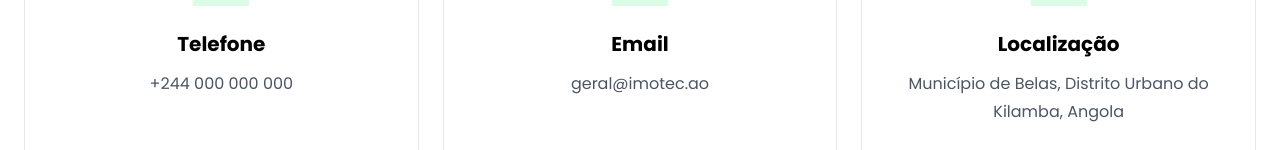
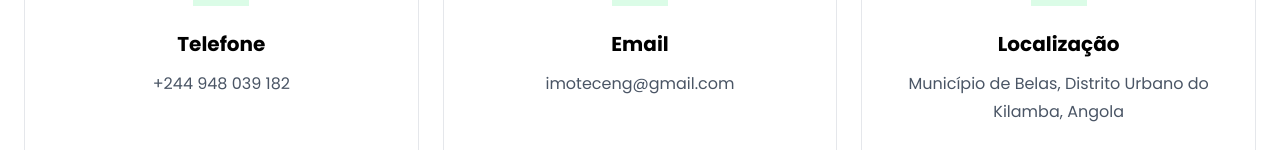
Before and after one commit to nsimbaafonso/imotec, a Next.js app: page /contatos in a window 1280 px wide. Shown: the part 802-952 px from the top of the page. Built offline with nearby package versions, Linux system fonts and the light colour scheme.

Commit message:
Contatos atualizados

```diff
--- a/src/components/contatos/InfoContatos.jsx
+++ b/src/components/contatos/InfoContatos.jsx
@@ -4,14 +4,14 @@ const contactos = [
   {
     icon: "fa-phone",
     titulo: "Telefone",
-    valor: "+244 000 000 000",
-    href: "tel:+244000000000",
+    valor: "+244 948 039 182",
+    href: "tel:+244948039182",
   },
   {
     icon: "fa-envelope",
     titulo: "Email",
-    valor: "geral@imotec.ao",
-    href: "mailto:geral@imotec.ao",
+    valor: "imoteceng@gmail.com",
+    href: "mailto:imoteceng@gmail.com",
   },
   {
     icon: "fa-location-dot",
```
